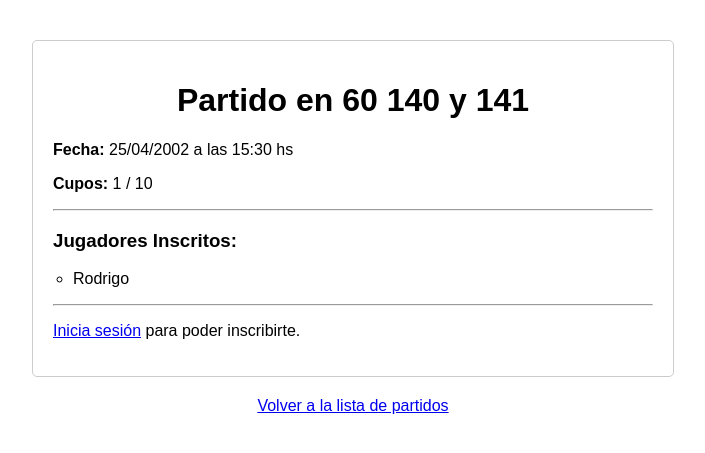
After one commit to Rodriloon/Futbol5-Organizacion, a Flask app: page /partido/1 in a window 1280 px wide. The commit adds this page. Shown: the top 453 px of the page, without its empty margins (287-992 px from the left). Run offline with Flask 3, Linux system fonts and the light colour scheme.

Commit message:
agregue los partidos, intento de inicio y cierre de sesion para arreglar

```diff
--- /dev/null
+++ b/Templates/detalle_partido.html
@@ -0,0 +1,57 @@
+<!DOCTYPE html>
+<html lang="es">
+<head>
+    <meta charset="UTF-8">
+    <title>Detalle del Partido</title>
+    <style>
+        body { font-family: Arial, sans-serif; margin: 40px; }
+        .container { max-width: 600px; margin: auto; padding: 20px; border: 1px solid #ccc; border-radius: 5px; }
+        h1 { text-align: center; }
+        ul { list-style-type: circle; padding-left: 20px; }
+        select, input[type="submit"] { display: block; width: 100%; padding: 10px; margin-top: 10px; }
+        input[type="submit"] { background-color: #007BFF; color: white; border: none; cursor: pointer; }
+    </style>
+</head>
+<body>
+    <div class="container">
+        <h1>Partido en {{ partido.ubicacion }}</h1>
+        <p><strong>Fecha:</strong> {{ partido.fecha.strftime('%d/%m/%Y a las %H:%M') }} hs</p>
+        <p><strong>Cupos:</strong> {{ partido.jugadores_inscritos|length }} / {{ partido.jugadores_necesarios }}</p>
+        <hr>
+        <h3>Jugadores Inscritos:</h3>
+        <ul>
+            {% for jugador in partido.jugadores_inscritos %}
+                <li>{{ jugador.nombre }}</li>
+            {% else %}
+                <li>Nadie se ha inscrito todavía.</li>
+            {% endfor %}
+        </ul>
+
+        <hr>
+
+        {% if partido.jugadores_inscritos|length >= 2 %}
+            <div style="text-align: center; margin: 20px 0;">
+                <a href="{{ url_for('organizar_partido', partido_id=partido.id) }}" style="background-color: #28a745; color: white; padding: 10px 20px; text-decoration: none; border-radius: 5px;">
+                    Armar Equipos Balanceados
+                </a>
+            </div>
+        {% endif %}
+
+        {% if current_user.is_authenticated %}
+            {% if current_user in partido.jugadores_inscritos %}
+                <p><strong>Ya estás inscrito en este partido.</strong></p>
+            {% elif partido.jugadores_inscritos|length < partido.jugadores_necesarios %}
+                <h3>Inscribirse al partido</h3>
+                <form action="{{ url_for('inscribir_jugador', partido_id=partido.id) }}" method="POST">
+                    <input type="submit" value="¡Inscribirme ahora!">
+                </form>
+            {% else %}
+                <h3>¡Partido completo!</h3>
+            {% endif %}
+        {% else %}
+            <p><a href="{{ url_for('login') }}">Inicia sesión</a> para poder inscribirte.</p>
+        {% endif %}
+    </div>
+    <p style="text-align: center; margin-top: 20px;"><a href="{{ url_for('listar_partidos') }}">Volver a la lista de partidos</a></p>
+</body>
+</html>
--- a/Templates/inicio.html
+++ b/Templates/inicio.html
@@ -22,6 +22,7 @@
 <body>
     <h1>Lista de Jugadores</h1>
     <p><a href="{{ url_for('agregar_jugador') }}">Agregar nuevo jugador</a></p>
+    <p><a href="{{ url_for('listar_partidos') }}" style="font-weight: bold; color: #dc3545;">Ver Partidos</a></p>
     <ul>
         {% for jugador in jugadores %}
             <li>
--- a/app.py
+++ b/app.py
@@ -1,7 +1,9 @@
-from flask import Flask, render_template, request, redirect, url_for
+from flask import Flask, render_template, request, redirect, url_for, flash
 from flask_migrate import Migrate
-from models import db, Jugador
-from logica import actualizar_estadisticas_jugador # <- AÑADE ESTA LÍNEA
+from models import db, Jugador, Partido
+from logica import actualizar_estadisticas_jugador, crear_equipos_balanceados
+from datetime import datetime
+from flask_login import LoginManager, login_user, logout_user, login_required, current_user
 
 # Crea una instancia de la aplicación Flask
 app = Flask(__name__)
@@ -9,12 +11,23 @@ app = Flask(__name__)
 # Configura la base de datos SQLite
 app.config['SQLALCHEMY_DATABASE_URI'] = 'sqlite:///jugadores.db'
 app.config['SQLALCHEMY_TRACK_MODIFICATIONS'] = False
+app.config['SECRET_KEY'] = 'clave-secreta-para-proteger-sesiones' # Clave para sesiones
 
 # Inicializa la base de datos con la aplicación
 db.init_app(app)
 
 # Configura Flask-Migrate
 migrate = Migrate(app, db)
+
+# --- CONFIGURACIÓN DE FLASK-LOGIN ---
+login_manager = LoginManager()
+login_manager.init_app(app)
+login_manager.login_view = 'login' # Redirige aquí si se intenta acceder a una pág. protegida sin loguear
+login_manager.login_message = "Por favor, inicia sesión para acceder a esta página."
+
+@login_manager.user_loader
+def load_user(user_id):
+    return Jugador.query.get(int(user_id))
 
 # Define la ruta principal (la página de inicio)
 @app.route('/')
@@ -66,5 +79,98 @@ def calificar_jugador(jugador_id):
 
     return redirect(url_for('perfil_jugador', jugador_id=jugador.id))
 
+@app.route('/partidos')
+def listar_partidos():
+    partidos = Partido.query.order_by(Partido.fecha.asc()).all()
+    return render_template('partidos.html', partidos=partidos)
+
+@app.route('/partido/crear', methods=['POST'])
+def crear_partido():
+    ubicacion = request.form['ubicacion']
+    fecha_str = request.form['fecha']
+    fecha = datetime.fromisoformat(fecha_str)
+    jugadores_necesarios = int(request.form['jugadores_necesarios'])
+
+    nuevo_partido = Partido(
+        ubicacion=ubicacion,
+        fecha=fecha,
+        jugadores_necesarios=jugadores_necesarios
+    )
+    db.session.add(nuevo_partido)
+    db.session.commit()
+    return redirect(url_for('listar_partidos'))
+
+@app.route('/partido/<int:partido_id>')
+def detalle_partido(partido_id):
+    partido = Partido.query.get_or_404(partido_id)
+    todos_los_jugadores = Jugador.query.all()
+    return render_template('detalle_partido.html', partido=partido, todos_los_jugadores=todos_los_jugadores)
+
+@app.route('/partido/<int:partido_id>/inscribir', methods=['POST'])
+@login_required # <-- PROTEGER RUTA
+def inscribir_jugador(partido_id):
+    partido = Partido.query.get_or_404(partido_id)
+
+    # Usar 'current_user' que viene de Flask-Login
+    jugador = current_user
+
+    if jugador and jugador not in partido.jugadores_inscritos and len(partido.jugadores_inscritos) < partido.jugadores_necesarios:
+        partido.jugadores_inscritos.append(jugador)
+        db.session.commit()
+        flash('¡Te has inscrito al partido con éxito!', 'success')
+    else:
+        flash('No te puedes inscribir a este partido.', 'warning')
+
+    return redirect(url_for('detalle_partido', partido_id=partido.id))
+
+@app.route('/partido/<int:partido_id>/organizar', methods=['GET', 'POST'])
+def organizar_partido(partido_id):
+    partido = Partido.query.get_or_404(partido_id)
+    equipos = None
+
+    if request.method == 'POST':
+        # La lógica de balanceo ya usa los jugadores del partido
+        if partido.jugadores_inscritos:
+            equipos = crear_equipos_balanceados(partido.jugadores_inscritos)
+
+    return render_template('organizar_partido.html', partido=partido, equipos=equipos)
+
+# --- RUTAS DE AUTENTICACIÓN ---
+@app.route('/registrar', methods=['GET', 'POST'])
+def registrar():
+    if current_user.is_authenticated:
+        return redirect(url_for('inicio'))
+    if request.method == 'POST':
+        jugador_existente = Jugador.query.filter_by(email=request.form.get('email')).first()
+        if jugador_existente:
+            flash('Ya existe una cuenta con este correo electrónico.', 'warning')
+            return redirect(url_for('registrar'))
+
+        nuevo_jugador = Jugador(nombre=request.form.get('nombre'), email=request.form.get('email'))
+        nuevo_jugador.set_password(request.form.get('password'))
+        db.session.add(nuevo_jugador)
+        db.session.commit()
+        flash('¡Cuenta creada con éxito! Ya puedes iniciar sesión.', 'success')
+        return redirect(url_for('login'))
+    return render_template('registrar.html')
+
+@app.route('/login', methods=['GET', 'POST'])
+def login():
+    if current_user.is_authenticated:
+        return redirect(url_for('inicio'))
+    if request.method == 'POST':
+        jugador = Jugador.query.filter_by(email=request.form.get('email')).first()
+        if jugador and jugador.check_password(request.form.get('password')):
+            login_user(jugador, remember=True)
+            return redirect(url_for('inicio'))
+        else:
+            flash('Inicio de sesión fallido. Revisa tu correo y contraseña.', 'danger')
+    return render_template('login.html')
+
+@app.route('/logout')
+def logout():
+    logout_user()
+    return redirect(url_for('inicio'))
+
 if __name__ == '__main__':
     app.run(debug=True)
```
Also changed, not shown: Templates/login.html (added, +28 -0 lines), Templates/partidos.html (added, +53 -0 lines), Templates/register.html (added, +21 -0 lines), logica.py (+22 -0 lines), migrations/versions/18d6a6947b51_agregar_modelo_partido_y_relacion_de_.py (added, +42 -0 lines), migrations/versions/8d4162e2cfa1_agregar_autenticacion_a_jugador.py (added, +32 -0 lines), models.py (+32 -1 lines), instance/jugadores.db.
